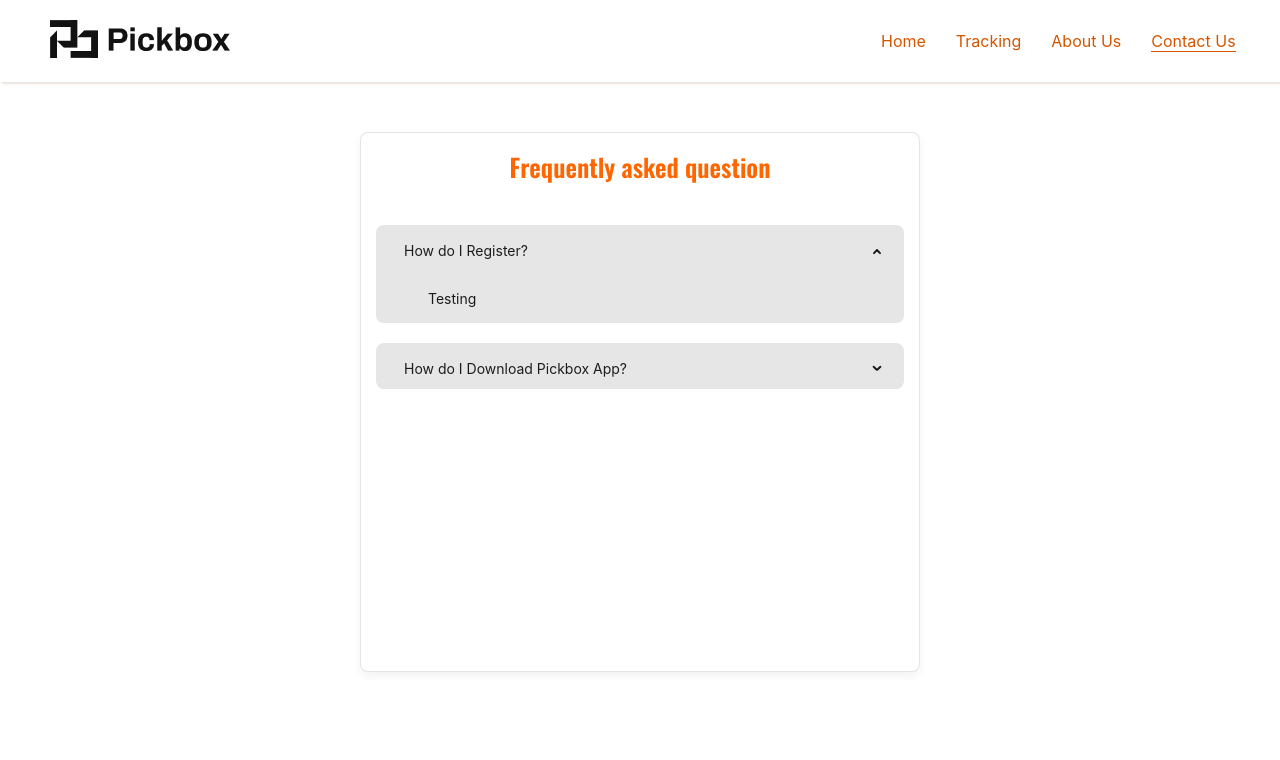
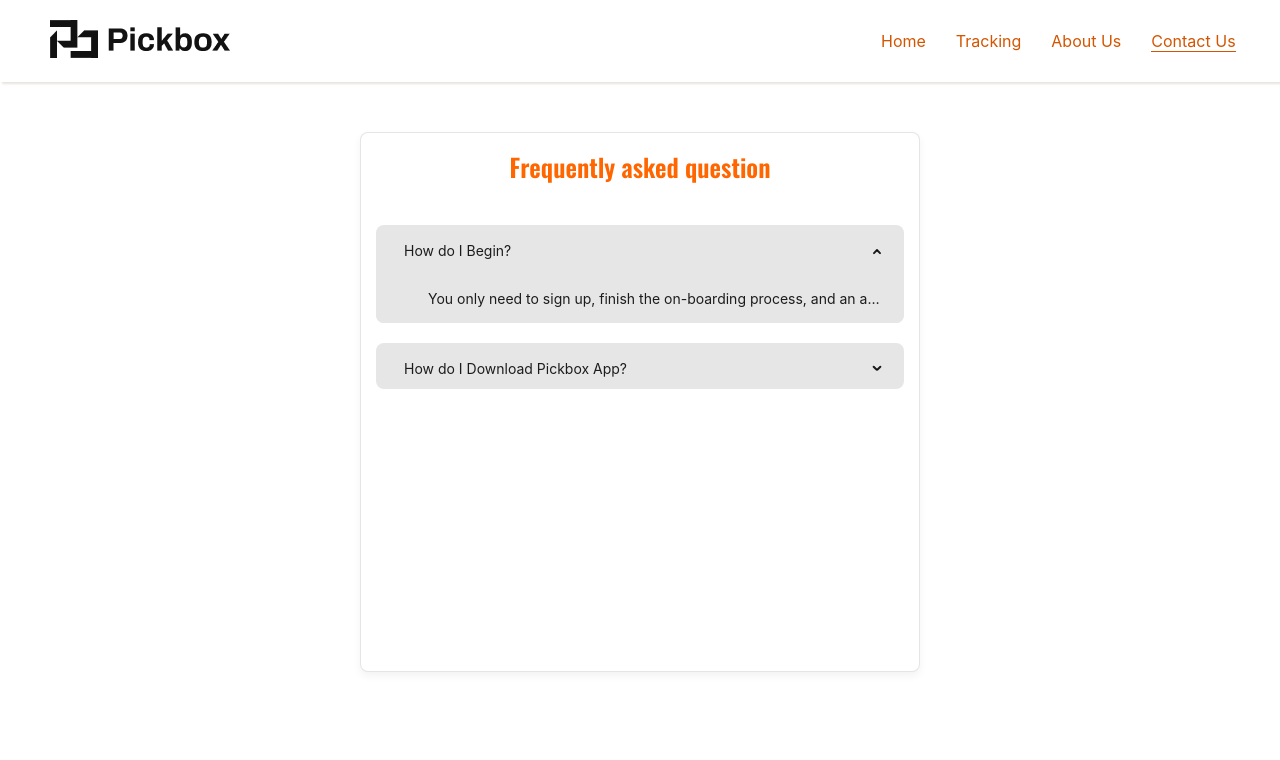
Before and after one commit to Pickbox-Project/Pickbox-frontend, a React (Create React App) app: page /contactus in a window 1280 px wide. Shown: the top 760 px of the page. Built offline with nearby package versions, Linux system fonts and the light colour scheme.

Commit message:
Editing the Faq Component

```diff
--- a/src/Components/Faqs/Faqs.jsx
+++ b/src/Components/Faqs/Faqs.jsx
@@ -14,15 +14,13 @@ function getItem(label, key, children, type) {
 }
 
 const items = [
-  getItem("How do I Register?", "sub1", [
-    getItem("Testing", "1"),
-  ]),
-  getItem("How do I Download Pickbox App?", "sub2", [
+  getItem("How do I Begin?", "sub1", [
     getItem(
-      "Testing",
-      "2"
+      "You only need to sign up, finish the on-boarding process, and an account will be created for you",
+      "1"
     ),
   ]),
+  getItem("How do I Download Pickbox App?", "sub2", [getItem("Testing", "2")]),
 ];
 const rootSubmenuKeys = ["sub1", "sub2"];
 const Faqs = () => {
@@ -47,7 +45,7 @@ const Faqs = () => {
           items={items}
         ></Menu>
       </div>
-      <ContactUs/>
+      <ContactUs />
     </div>
   );
 };
```
